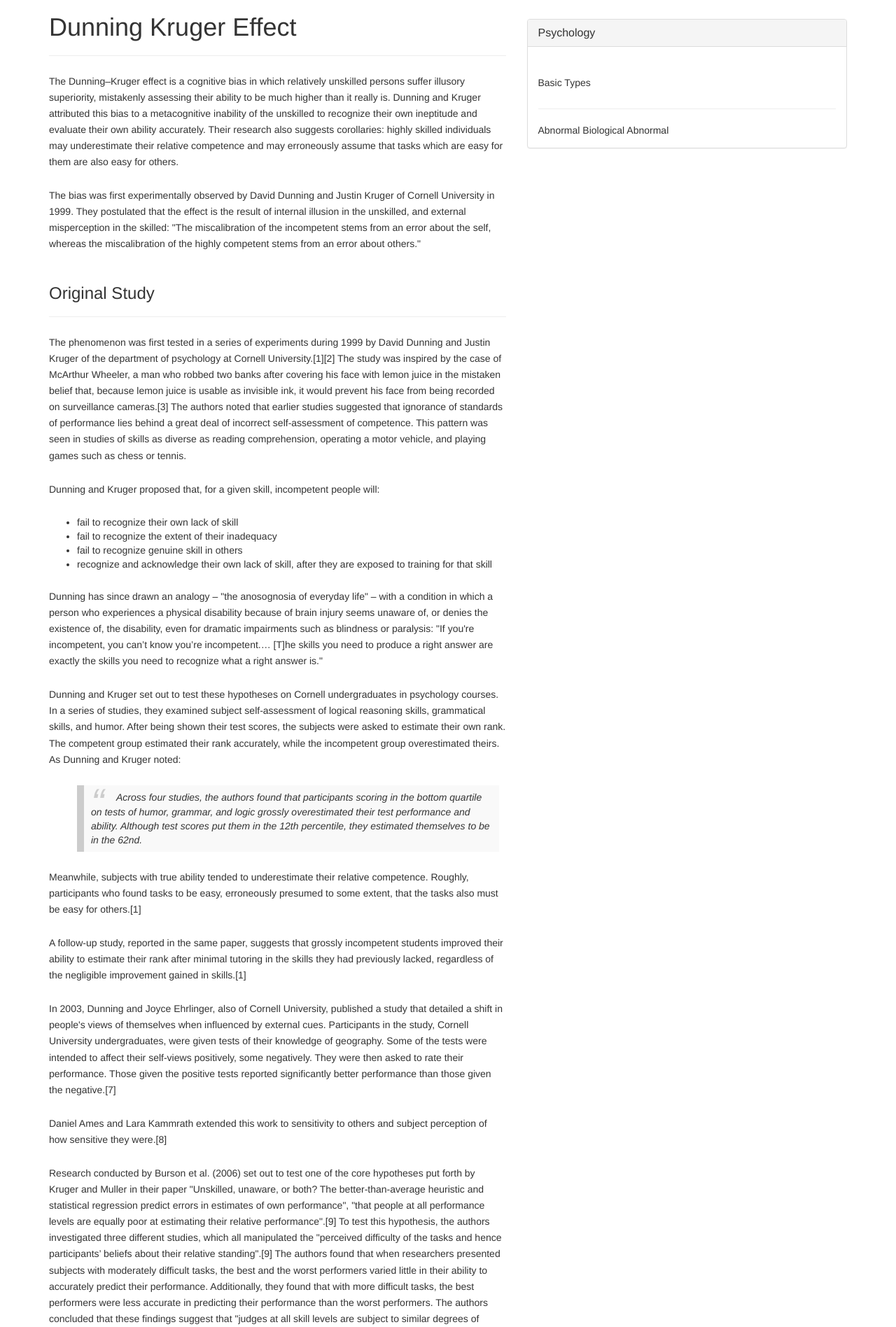
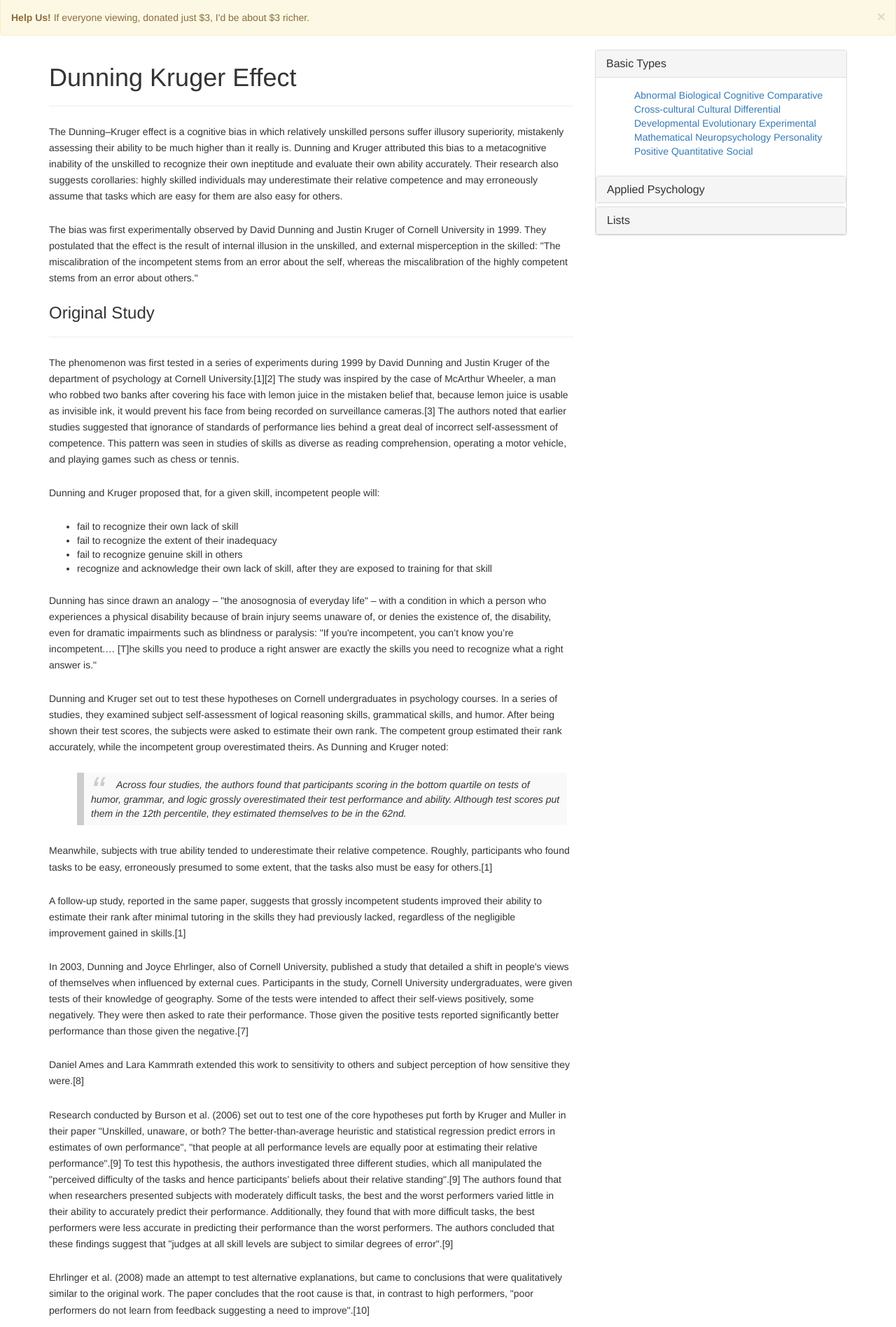
Before and after one commit to ebylund/school.erikbylund.com, a PHP site: page /wikipedia/boot/boot3.html in a window 1280 px wide. Shown: the part 51-1947 px from the top of the page at 70% size. Run offline with PHP 8.4, Linux system fonts and the light colour scheme; some libraries are stand-ins or nearby versions.

Commit message:
continue work on bootfile

```diff
--- a/wikipedia/boot/boot3.html
+++ b/wikipedia/boot/boot3.html
@@ -19,6 +19,8 @@
 </head>
 
 <body>
+
+
 
     <nav class="navbar navbar-inverse navbar-fixed-top" role="navigation">
         <div class="container">
@@ -118,12 +120,19 @@
 </div>
 </div> -->
 
+
+<div class="alert alert-warning alert-dismissible" role="alert">
+  <button type="button" class="close" data-dismiss="alert" aria-label="Close"><span aria-hidden="true">&times;</span></button>
+  <strong>Help Us!</strong> If everyone viewing, donated just $3, I'd be about $3 richer.
+</div>
+
+
 <div class="container">
     <!-- Example row of columns -->
 
     <div class="row">
 
-        <div class="col-md-7">
+        <div class="col-md-8">
             <h1>Dunning Kruger Effect</h1>
             <hr>
             <!-- <p>Donec id elit non mi porta gravida at eget metus. Fusce dapibus, tellus ac cursus commodo, tortor mauris condimentum nibh, ut fermentum massa justo sit amet risus. Etiam porta sem malesuada magna mollis euismod. Donec sed odio dui. </p> -->
@@ -139,38 +148,6 @@
                 in the skilled: "The miscalibration of the incompetent stems from an error about the self, whereas the
                 miscalibration of the highly competent stems from an error about others."
             </p>
-        </div>
-
-        <!-- <div class="col-md-4">
-        <h2>Heading</h2>
-        <img src="http://i.imgur.com/DLScdiR.jpg" class="img-responsive" alt="bird" />
-    </div> -->
-
-    <div class="col-md-5">
-        <!-- <h2>Heading</h2>
-        <p>Donec sed odio dui. Cras justo odio, dapibus ac facilisis in, egestas eget quam. Vestibulum id ligula porta felis euismod semper.</p>
-        <p><a class="btn btn-default" href="#" role="button">View details &raquo;</a>
-    </p> -->
-    <div class="psycho panel panel-default">
-        <div class="panel-heading">
-            <h2 class="panel-title">Psychology</h2>
-        </div>
-        <div class="panel-body">
-            <p>
-                Basic Types
-            </p>
-            <hr>
-            Abnormal
-            Biological
-            Abnormal
-        </div>
-    </div>
-</div>
-
-</div>
-<!-- /row -->
-<div class="row">
-    <div class="col-md-7">
             <h3>Original Study</h3>
             <hr>
             <p>
@@ -251,14 +228,124 @@
             <p>
                 Dunning and Kruger were awarded the 2000 satirical Ig Nobel Prize in psychology "for their modest report, 'Unskilled and Unaware of It: How Difficulties in Recognizing One's Own Incompetence Lead to Inflated Self-Assessments'".[13]
             </p>
+        </div>
+
+    <div class="col-md-4">
+        <!-- <h2>Heading</h2>
+        <p>Donec sed odio dui. Cras justo odio, dapibus ac facilisis in, egestas eget quam. Vestibulum id ligula porta felis euismod semper.</p>
+        <p><a class="btn btn-default" href="#" role="button">View details &raquo;</a>
+    </p> -->
+
+
+    <!-- <div class="psycho panel panel-default">
+        <div class="panel-heading">
+            <h2 class="related panel-title">Psychology</h2>
+        </div>
+        <div class="panel-body"> -->
+
+
+            <!-- <ul class="list-group">
+                <li class="list-group-item"><a href="/wiki/Curse_of_knowledge" title="Curse of knowledge">Curse of knowledge</a></li>
+                <li class="list-group-item"><a href="/wiki/Four_stages_of_competence" title="Four stages of competence">Four stages of competence</a></li>
+                <li class="list-group-item"><a href="/wiki/Grandiose_delusions" title="Grandiose delusions">Grandiose delusions</a></li>
+                <li class="list-group-item"><a href="/wiki/Hanlon%27s_razor" title="Hanlon's razor">Hanlon's razor</a></li>
+                <li class="list-group-item"><a href="/wiki/Impostor_syndrome" title="Impostor syndrome">Impostor syndrome</a></li>
+                <li class="list-group-item"><a href="/wiki/Narcissism" title="Narcissism">Narcissism</a></li>
+                <li class="list-group-item"><a href="/wiki/Not_even_wrong" title="Not even wrong">Not even wrong</a></li>
+                <li class="list-group-item"><a href="/wiki/Overconfidence_effect" title="Overconfidence effect">Overconfidence effect</a></li>
+                <li class="list-group-item"><a href="/wiki/Self-efficacy" title="Self-efficacy">Self-efficacy</a></li>
+                <li class="list-group-item"><a href="/wiki/Self-serving_bias" title="Self-serving bias">Self-serving bias</a></li>
+                <li class="list-group-item"><a href="/wiki/Superiority_complex" title="Superiority complex">Superiority complex</a></li>
+                <li class="list-group-item"><a href="/wiki/Ultracrepidarianism" title="Ultracrepidarianism">Ultracrepidarianism</a></li>
+            </ul> -->
+
+
+
+            <!-- <ul class="nav nav-tabs">
+                <li role="presentation" class="active"><a href="#">Home</a></li>
+                <li role="presentation"><a href="#">Profile</a></li>
+                <li role="presentation"><a href="#">Messages</a></li>
+            </ul> -->
+
+
+    <div class="panel-group" id="accordion" role="tablist" aria-multiselectable="true">
+      <div class="panel panel-default">
+        <div class="panel-heading" role="tab" id="headingOne">
+          <h4 class="panel-title">
+            <a class="collapsed" role="button" data-toggle="collapse" data-parent="#accordion" href="#collapseOne" aria-expanded="false" aria-controls="collapseOne">
+                Basic Types
+            </a>
+          </h4>
+      </div>
+      <div id="collapseOne" class="panel-collapse collapse in" role="tabpanel" aria-labelledby="headingOne">
+          <div class="panel-body">
+              <ul>
+                  <li class="panel-pane" ><a href="/wiki/Abnormal_psychology" title="Abnormal psychology">Abnormal</a></li>
+                  <li class="panel-pane" ><a href="/wiki/Behavioral_neuroscience" title="Behavioral neuroscience">Biological</a></li>
+                  <li class="panel-pane" ><a href="/wiki/Cognitive_psychology" title="Cognitive psychology">Cognitive</a></li>
+                  <li class="panel-pane" ><a href="/wiki/Comparative_psychology" title="Comparative psychology">Comparative</a></li>
+                  <li class="panel-pane" ><a href="/wiki/Cross-cultural_psychology" title="Cross-cultural psychology">Cross-cultural</a></li>
+                  <li class="panel-pane" ><a href="/wiki/Cultural_psychology" title="Cultural psychology">Cultural</a></li>
+                  <li class="panel-pane" ><a href="/wiki/Differential_psychology" title="Differential psychology">Differential</a></li>
+                  <li class="panel-pane" ><a href="/wiki/Developmental_psychology" title="Developmental psychology">Developmental</a></li>
+                  <li class="panel-pane" ><a href="/wiki/Evolutionary_psychology" title="Evolutionary psychology">Evolutionary</a></li>
+                  <li class="panel-pane" ><a href="/wiki/Experimental_psychology" title="Experimental psychology">Experimental</a></li>
+                  <li class="panel-pane" ><a href="/wiki/Mathematical_psychology" title="Mathematical psychology">Mathematical</a></li>
+                  <li class="panel-pane" ><a href="/wiki/Neuropsychology" title="Neuropsychology">Neuropsychology</a></li>
+                  <li class="panel-pane" ><a href="/wiki/Personality_psychology" title="Personality psychology">Personality</a></li>
+                  <li class="panel-pane" ><a href="/wiki/Positive_psychology" title="Positive psychology">Positive</a></li>
+                  <li class="panel-pane" ><a href="/wiki/Quantitative_psychology" title="Quantitative psychology">Quantitative</a></li>
+                  <li class="panel-pane" ><a href="/wiki/Social_psychology" title="Social psychology">Social</a></li>
+              </ul>
+          </div>
+      </div>
+      <div class="panel panel-default">
+        <div class="panel-heading" role="tab" id="headingTwo">
+          <h4 class="panel-title">
+            <a class="collapsed" role="button" data-toggle="collapse" data-parent="#accordion" href="#collapseTwo" aria-expanded="false" aria-controls="collapseTwo">
+                Applied Psychology
+            </a>
+          </h4>
+        </div>
+        <div id="collapseTwo" class="panel-collapse collapse" role="tabpanel" aria-labelledby="headingTwo">
+          <div class="panel-body">
+              man just super boring text
+          </div>
+        </div>
+      </div>
+      <div class="panel panel-default">
+        <div class="panel-heading" role="tab" id="headingThree">
+          <h4 class="panel-title">
+            <a class="collapsed" role="button" data-toggle="collapse" data-parent="#accordion" href="#collapseThree" aria-expanded="false" aria-controls="collapseThree">
+                Lists
+            </a>
+          </h4>
+        </div>
+        <div id="collapseThree" class="panel-collapse collapse" role="tabpanel" aria-labelledby="headingThree">
+          <div class="panel-body">
+              man just super boring text
+          </div>
+        </div>
+      </div>
+    </div>
+
+        <!-- </div>
+    </div> -->
+
 
 </div>
-    <div class="col-md-5">
 
 </div>
+        <!-- <div class="col-md-4">
+        <h2>Heading</h2>
+        <img src="http://i.imgur.com/DLScdiR.jpg" class="img-responsive" alt="bird" />
+    </div> -->
+
+    <!-- /row -->
+
 </div>
 <div class="row">
-    <div class="col-md-6">
+    <div class="col-md-12">
         <h2><span class="mw-headline" id="References">References</span><span class="mw-editsection"><span class="mw-editsection-bracket">[</span><a href="/w/index.php?title=Dunning%E2%80%93Kruger_effect&amp;action=edit&amp;section=6" title="Edit section: References">edit</a><span class="mw-editsection-bracket">]</span></span></h2>
         <div class="reflist columns references-column-width" style="-moz-column-width: 30em; -webkit-column-width: 30em; column-width: 30em; list-style-type: decimal;">
             <ol class="references">
@@ -284,9 +371,6 @@
 
 
     </div>
-    <div class="col-md-6">
-
-    </div>
 </div>
 </div>
 <!-- /container -->
@@ -298,6 +382,7 @@
     </footer>
 </div>
 
+
 <!-- Bootstrap core JavaScript -->
 <!-- Placed at the end of the document so the pages load faster -->
 <script src="https://ajax.googleapis.com/ajax/libs/jquery/1.11.1/jquery.min.js"></script>
--- a/wikipedia/boot/css/style.css
+++ b/wikipedia/boot/css/style.css
@@ -71,3 +71,27 @@ blockquote:before {
 blockquote p {
     display: inline;
 }
+
+.list-group{
+    list-style: none;
+    text-align: center;
+}
+
+.related {
+    text-align: center;
+
+}
+
+.list-group-item {
+    /*height: 30px;*/
+    /*line-height: 30px;*/
+}
+.sideski {
+    margin-top: 50px;
+    border: solid 1px black;
+}
+
+.panel-pane {
+    list-style: none;
+    display: inline;
+}
```
Lines whose indentation alone changed are shown as unchanged.
